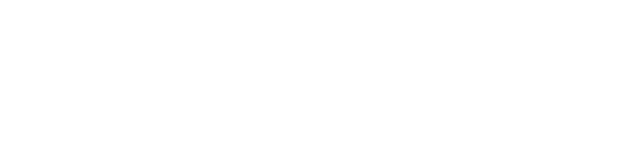
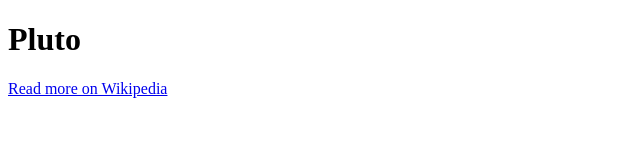
Before and after one commit to JeremyHeJian/solar-system-exercise, a plain HTML site: page Pluto/index.html in a window 1280 px wide. Shown: the whole page, without its empty margins (0-640 px from the left). Drawn offline with Linux system fonts and the light colour scheme.

Commit message:
finish adding Pluto

```diff
--- a/Pluto/index.html
+++ b/Pluto/index.html
@@ -6,5 +6,8 @@
     <meta name="viewport" content="width=device-width, initial-scale=1.0" />
     <title>Document</title>
   </head>
-  <body></body>
+  <body>
+    <h1>Pluto</h1>
+    <a href="https://en.wikipedia.org/wiki/Pluto">Read more on Wikipedia</a>
+  </body>
 </html>
```
